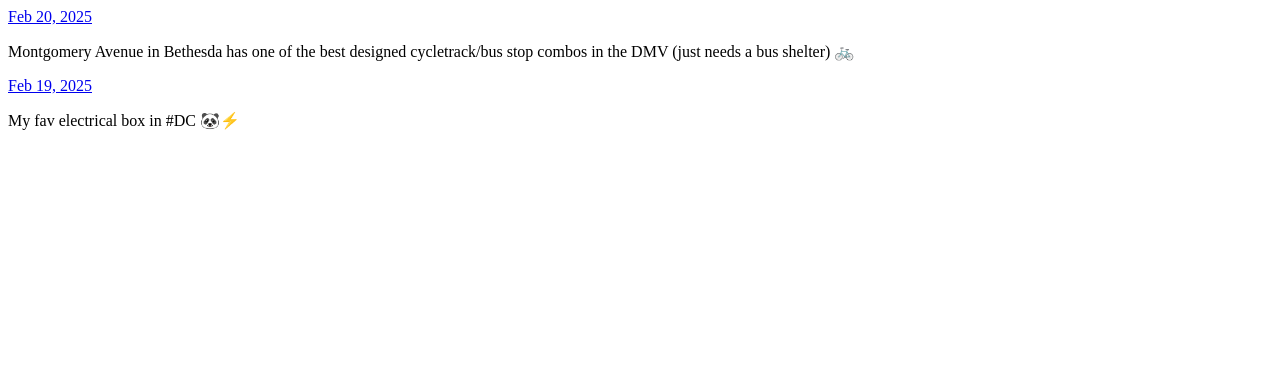
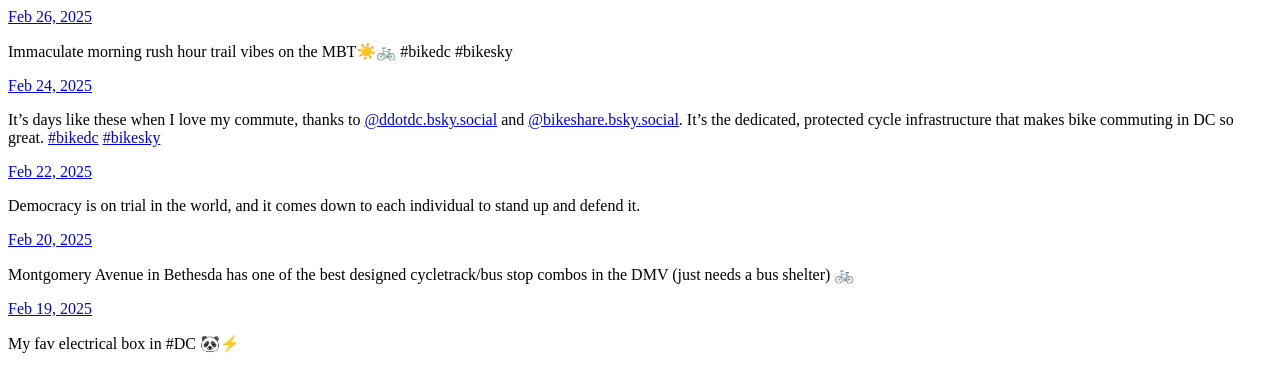
Before and after one commit to N1ck-m/nickm.co, a plain HTML site: page index.html in a window 1280 px wide. Drawn offline with Linux system fonts and the light colour scheme.

Commit message:
Archiving from Micro.blog.

```diff
--- a/index.html
+++ b/index.html
@@ -21,6 +21,42 @@
 <div class="h-feed">
 
 
+
+	  <div class="h-entry">
+
+
+		<a href="https://nickm.co/2025/02/26/immaculate-morning-rush-hour-trail.html" class="u-url"><time class="dt-published" datetime="2025-02-26 11:44:41 -0500">Feb 26, 2025</time></a>
+
+		<div class="e-content">
+			 <p>Immaculate morning rush hour trail vibes on the MBT☀️🚲 #bikedc #bikesky</p>
+<p><!-- raw HTML omitted --><!-- raw HTML omitted --></p>
+
+		</div>
+	  </div>
+
+	  <div class="h-entry">
+
+
+		<a href="https://nickm.co/2025/02/24/its-days-like-these-when.html" class="u-url"><time class="dt-published" datetime="2025-02-24 20:06:34 -0500">Feb 24, 2025</time></a>
+
+		<div class="e-content">
+			 <p>It’s days like these when I love my commute, thanks to <a href="http://ddotdc.bsky.social">@ddotdc.bsky.social</a> and <a href="http://bikeshare.bsky.social">@bikeshare.bsky.social</a>. It’s the dedicated, protected cycle infrastructure that makes bike commuting in DC so great. <a href="https://bsky.app/hashtag/bikedc">#bikedc</a> <a href="https://bsky.app/hashtag/bikesky">#bikesky</a></p>
+<p><!-- raw HTML omitted --><!-- raw HTML omitted --><!-- raw HTML omitted --><!-- raw HTML omitted --></p>
+
+		</div>
+	  </div>
+
+	  <div class="h-entry">
+
+
+		<a href="https://nickm.co/2025/02/22/democracy-is-on-trial-in.html" class="u-url"><time class="dt-published" datetime="2025-02-22 18:17:02 -0500">Feb 22, 2025</time></a>
+
+		<div class="e-content">
+			 <p>Democracy is on trial in the world, and it comes down to each individual to stand up and defend it.</p>
+<p><!-- raw HTML omitted --><!-- raw HTML omitted --><!-- raw HTML omitted --><!-- raw HTML omitted --></p>
+
+		</div>
+	  </div>
 
 	  <div class="h-entry">
 
```
